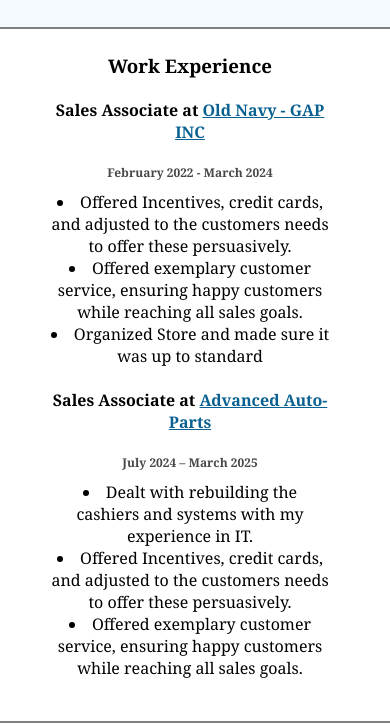
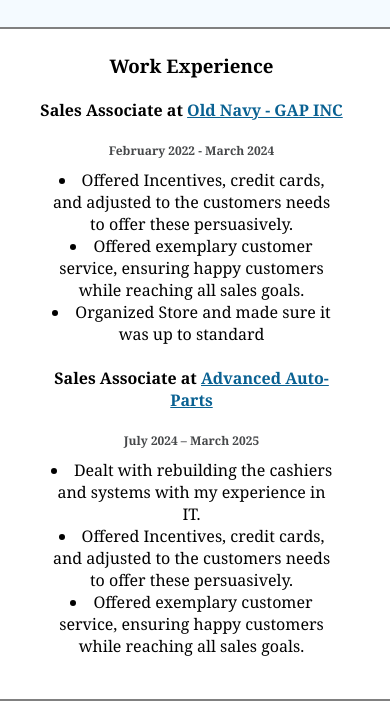
Before and after one commit to MDamianCoding/mdamiancoding.github.io, a plain HTML site: page index.html in a window 390 px wide. Shown: the part 107-834 px from the top of the page. Drawn offline with Linux system fonts and the light colour scheme.

Commit message:
Update style.css

```diff
--- a/style.css
+++ b/style.css
@@ -149,7 +149,7 @@
 /* Responsive layout for small screens */
 @media screen and (max-width: 600px) {
     .left-side{
-      margin-right: 30px;
+      margin-right: 27px;
     }
     main{
         text-align: center;
```
